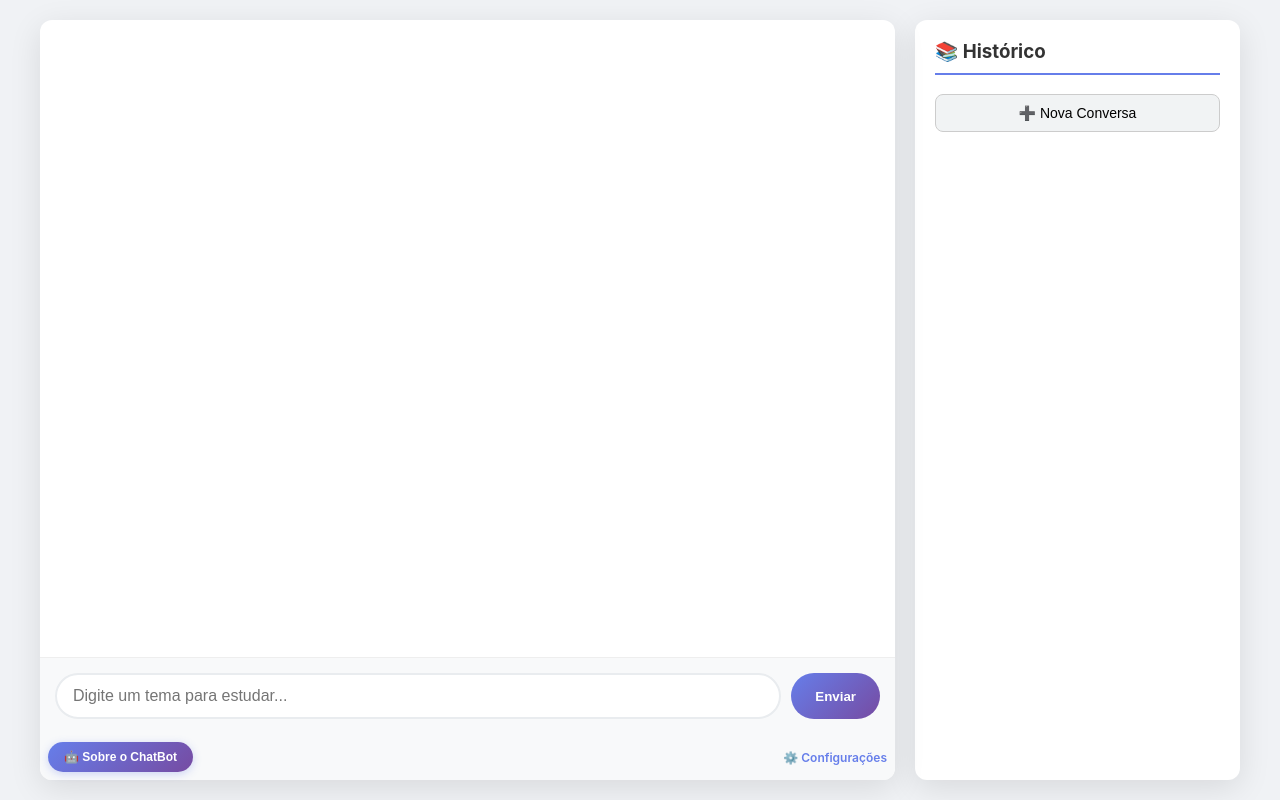
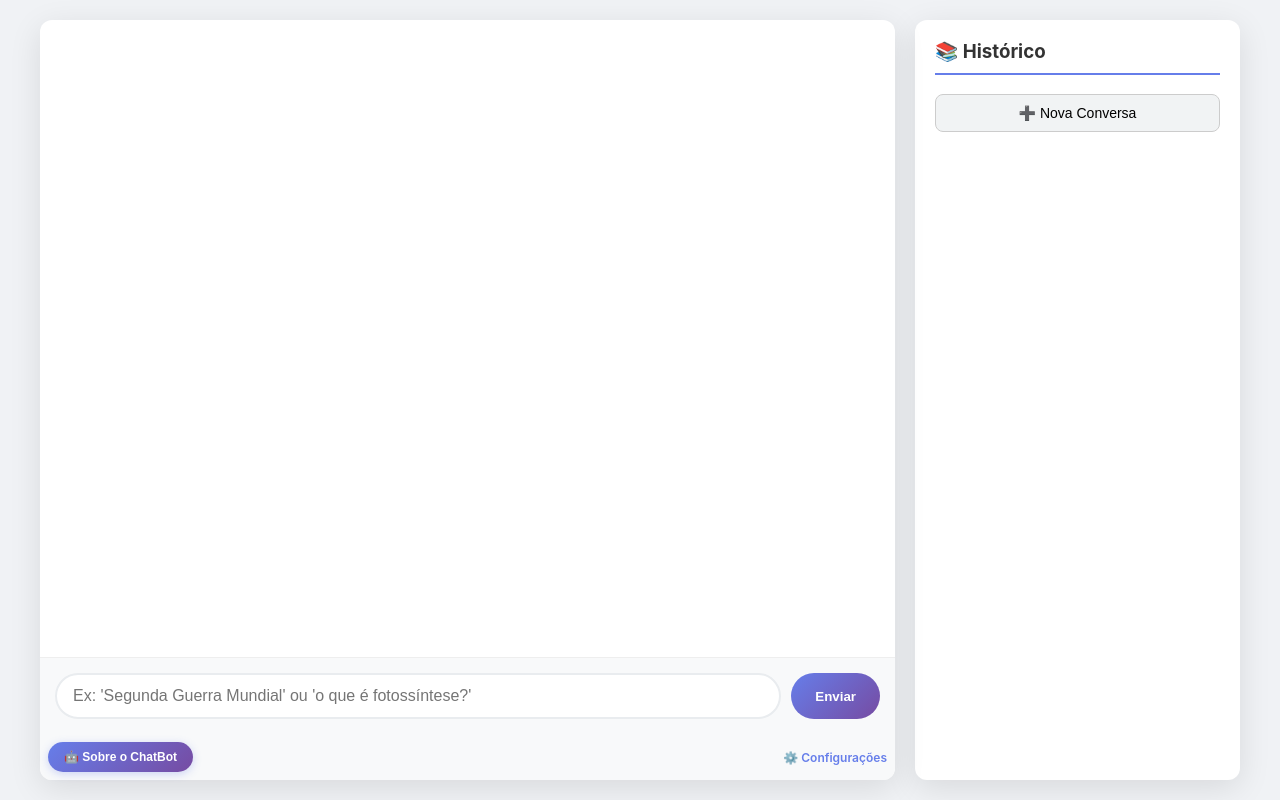
Before and after one commit to mariahfassina/17_04_25, a plain HTML site: page index.html in a window 1280 px wide. Drawn offline with Linux system fonts and the light colour scheme.

Commit message:
Update placeholder text for message input field

```diff
--- a/index.html
+++ b/index.html
@@ -462,7 +462,7 @@
                 <!-- As mensagens aparecerão aqui -->
             </div>
             <div id="input-container">
-                <input type="text" id="message-input" placeholder="Digite um tema para estudar...">
+                <input type="text" id="message-input" placeholder="Ex: 'Segunda Guerra Mundial' ou 'o que é fotossíntese?'">
                 <button id="send-button">Enviar</button>
             </div>
             <div class="footer">
```
